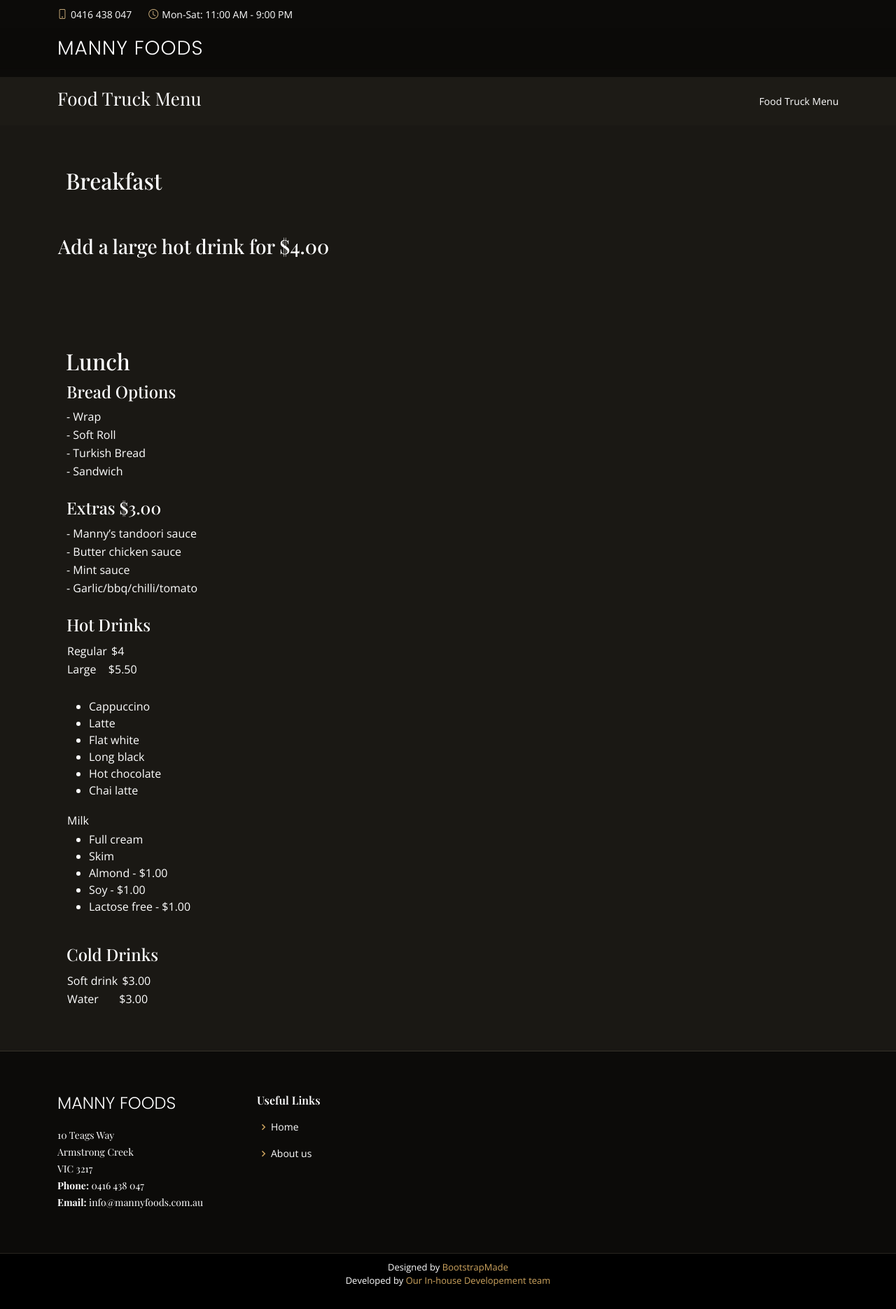
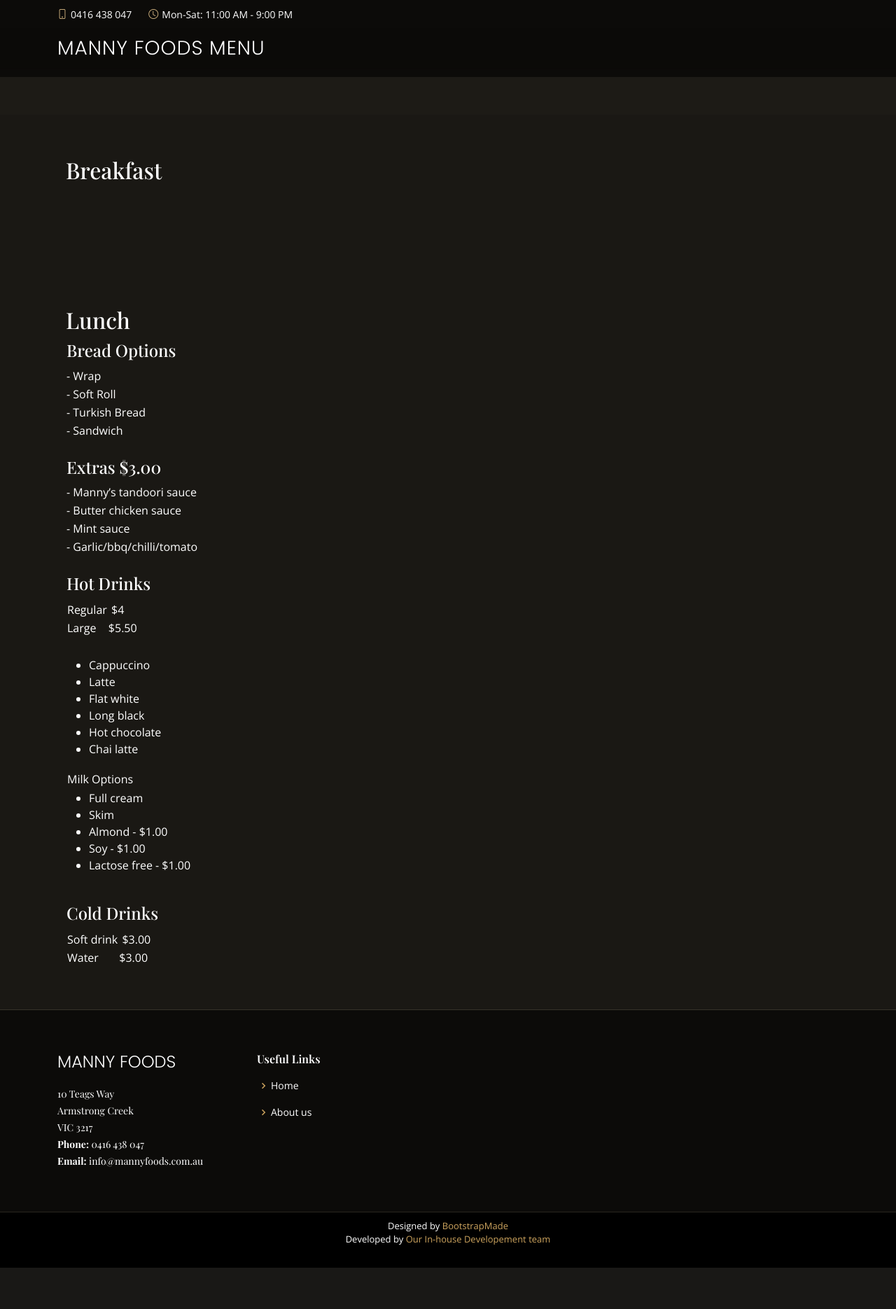
Before and after one commit to Manny3307/mannyfoods, a Django app: template recipe/templates/menu/food_truck_menu.html in a window 1280 px wide. Shown: the whole page at 70% size. After the commit the page ends 1811 px from the top, so only its background shows below. Run offline with Django 4.2, Linux system fonts and the light colour scheme; the template is opened without the code that fills it, so the values that code supplies are empty; some libraries are stand-ins or nearby versions; some web fonts are replaced.

Commit message:
Menu Updations

```diff
--- a/food_helpers/food_db_helpers.py
+++ b/food_helpers/food_db_helpers.py
@@ -81,7 +81,7 @@
 
     #Get the Breakfast menu food
     def get_menu(self, brekky_lunch):
-        breakfast_menu_query = f"SELECT * FROM public.tbl_menu WHERE menu_dish_class_id = {brekky_lunch}"
+        breakfast_menu_query = f"SELECT * FROM public.tbl_menu WHERE menu_dish_class_id = {brekky_lunch} AND is_active = 'Y'"
         with engine.connect() as conn:
             breakfast_list = conn.execute(db.text(breakfast_menu_query)).fetchall()
         return breakfast_list
--- a/recipe/templates/menu/food_truck_menu.html
+++ b/recipe/templates/menu/food_truck_menu.html
@@ -33,51 +33,21 @@
 <body>
     <div id="topbar" class="d-flex align-items-center fixed-top">
         <div class="container d-flex justify-content-center justify-content-md-between">
-
           <div class="contact-info d-flex align-items-center">
             <i class="bi bi-phone d-flex align-items-center"><span>0416 438 047</span></i>
             <i class="bi bi-clock d-flex align-items-center ms-4"><span> Mon-Sat: 11:00 AM - 9:00 PM</span></i>
           </div>
-
-          <div class="languages d-none d-md-flex align-items-center">
-            <ul>
-              <li>
-                <div class="btns">
-                  <!--<i class="bi bi-door-open-fill"></i>-->
-                  <!--<a href="login" class="btn-menu" alt="Login">Login</a>-->
-                  <!--<a href="#" class="btn-menu" alt="Login">Sign up</a> -->
-                </div>
-              </li>
-            </ul>
-          </div>
-
         </div>
-
       </div>
       <!-- ======= Header ======= -->
   <header id="header" class="fixed-top d-flex align-items-cente">
     <div class="container-fluid container-xl d-flex align-items-center justify-content-lg-between">
-
-      <h1 class="logo me-auto me-lg-0"><a href="index.html">Manny Foods</a></h1>
-      <!-- Uncomment below if you prefer to use an image logo -->
-      <!-- <a href="index.html" class="logo me-auto me-lg-0"><img src="assets/img/logo.png" alt="" class="img-fluid"></a>-->
-
-
-
+      <h1 class="logo me-auto me-lg-0"><a href="index.html">Manny Foods Menu</a></h1>
     </div>
   </header><!-- End Header -->
   <main id="main">
     <section class="breadcrumbs">
-      <div class="container">
-
-        <div class="d-flex justify-content-between align-items-center">
-          <h2>Food Truck Menu</h2>
-          <ol>
-            <li>Food Truck Menu</li>
-          </ol>
-        </div>
-
-      </div>
+        &nbsp;
     </section>
 
     <section id="menu" class="menu section-bg">
@@ -115,14 +85,7 @@
             </div>
       </div>
       <br /><br />
-      <div class="container">
-        <div class="d-flex justify-content-between align-items-center">
-            <table>
-                <tr>
-                    <td><h3>Add a large hot drink for $4.00</h3> </td>
-                </tr>
-            </table>
-        </div>
+
     </div>
     </section>
     <section id="menu" class="menu section-bg">
@@ -243,7 +206,7 @@
                         <td>
                           <table>
                               <tr>
-                                  <td>Milk</td>
+                                  <td>Milk Options</td>
                               </tr>
                           </table>
                         </td>
```
Also changed, not shown: recipe/assets/img/menu/Mannys_chick_zone.jpg (added), recipe/assets/img/menu/banana_bread.jpg (added), recipe/assets/img/menu/creamy_garlic_chicken_feast.jpeg (added), recipe/assets/img/menu/garlic_lambwich.jpg (added), recipe/assets/img/menu/grill_thrill_aioli_wrap.jpg (added), recipe/assets/img/menu/hot_chips.png (added), recipe/assets/img/menu/morning_melts.jpg (added), recipe/assets/img/menu/rise_n_spice_roll.jpg (added), recipe/assets/img/menu/sunrise_special.png (added).
